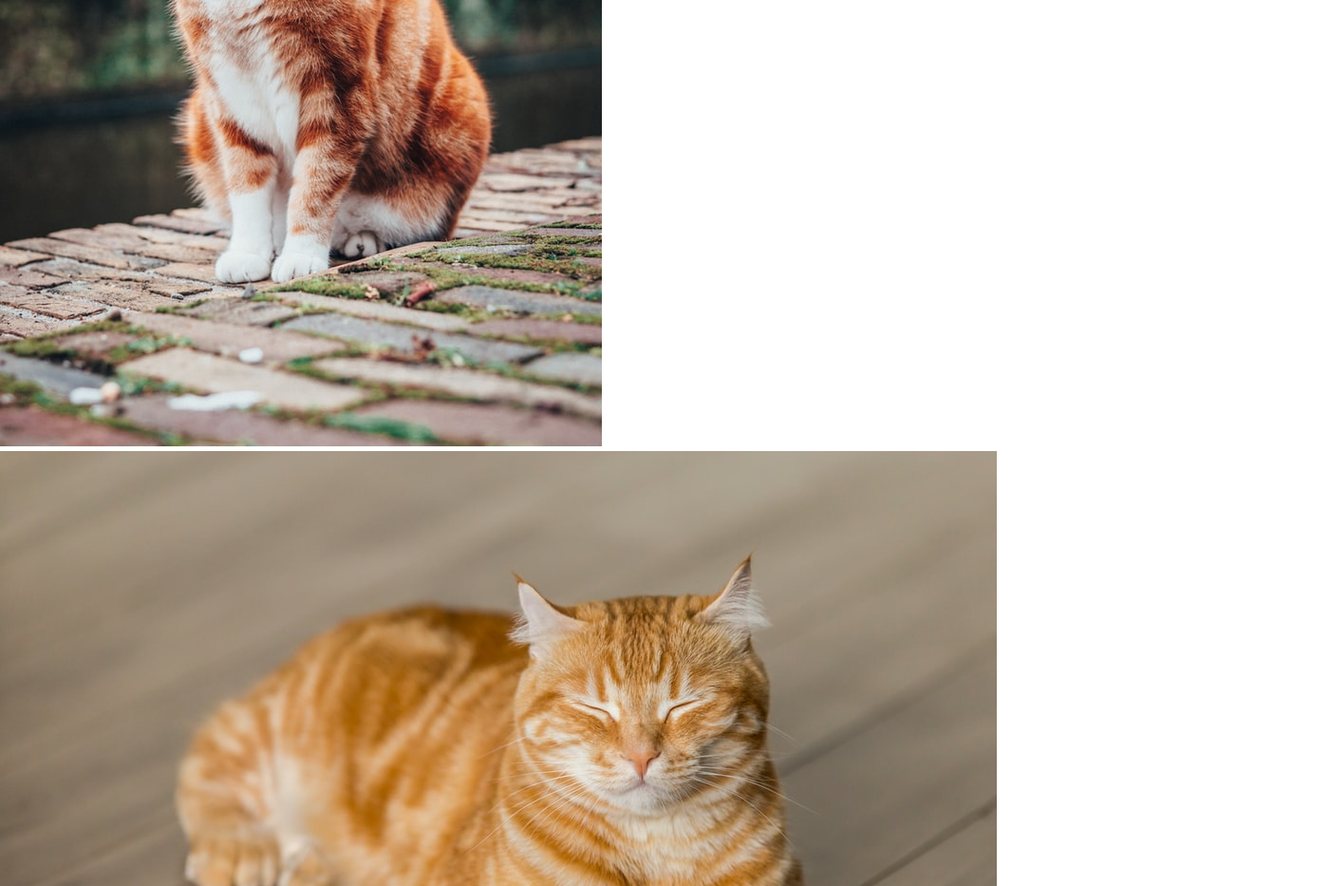
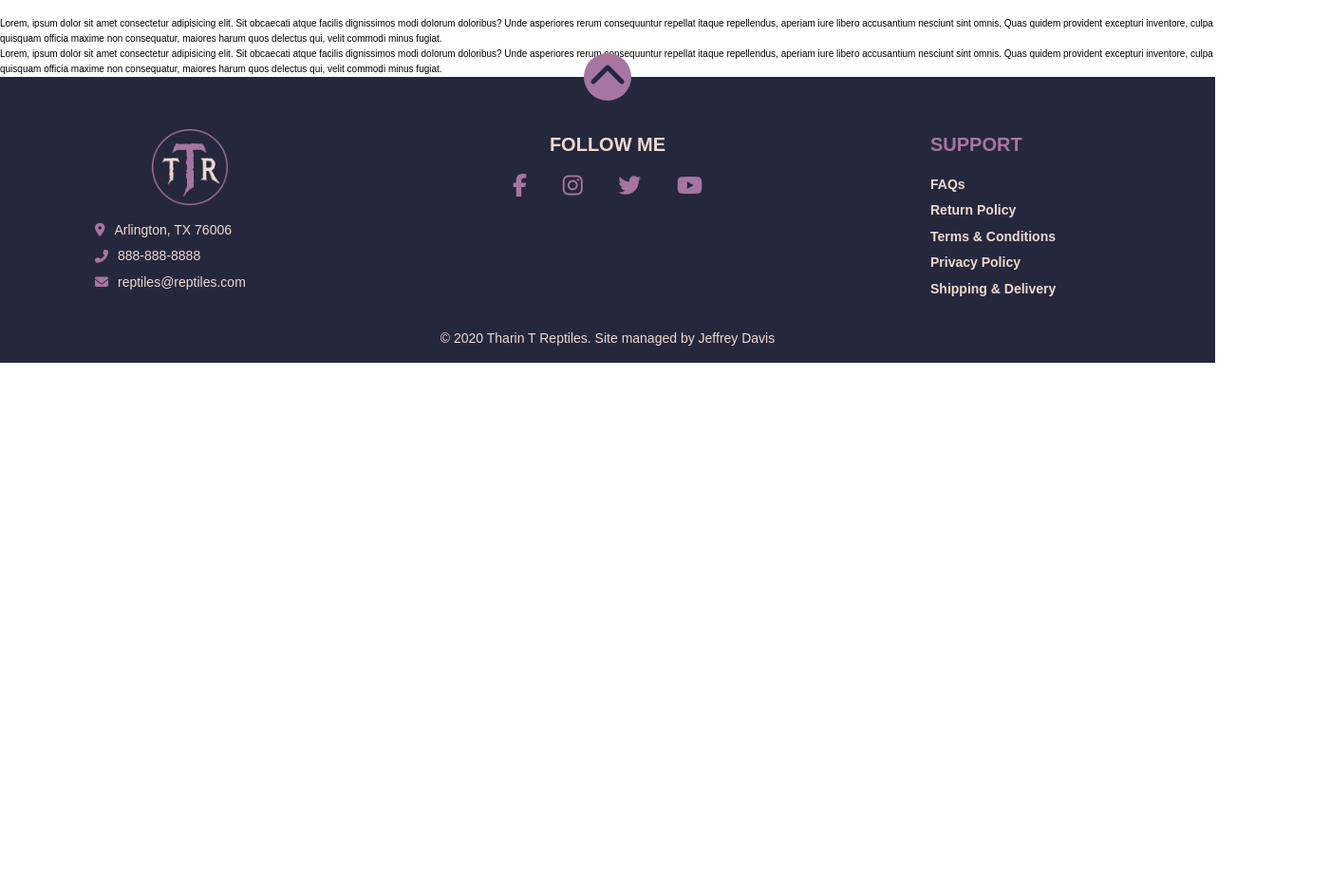
Before and after one commit to FeeterMcGeeter/tharinTReptiles, a website: page index.html in a window 1280 px wide. Shown: the part 2897-3830 px from the top of the page at 95% size, 1401 px wide, since content can reach past the window. After the commit the page ends 3279 px from the top, so only its background shows below. Drawn offline with nearby package versions, Linux system fonts and the light colour scheme.

Commit message:
styled footer

```diff
--- a/index.html
+++ b/index.html
@@ -203,11 +203,9 @@
     <!-- FOOTER -->
     <footer class="footer">
         <!-- BACK TO TOP OF PAGE -->
-        <div class="footer__btnToTop">
-            <a href="#home">
-                <i class="fas fa-chevron-up"></i>
-            </a>
-        </div>
+        <a href="#home" class="footer__btnToTop">
+            <i class="fas fa-chevron-up footer__btnToTop--icon"></i>
+        </a>
         <!-- CONTACT INFO -->
         <div class="footer__contact">
             <div class="footer__contact--logo">
--- a/sass/_base.scss
+++ b/sass/_base.scss
@@ -20,7 +20,7 @@ $bp-small: 37.5em; // 600px
 $bp-smallest: 31.25em; // 500px
 
 // MIXINS
-@mixin flexRowCenter {
+@mixin flexCenter {
     display: flex;
     justify-content: center;
     align-items: center;
@@ -76,6 +76,7 @@ body {
 }
 
 .heading-3 {
-    font-size: 1.8rem;
+    font-size: 2rem;
+    margin-bottom: 1.5rem;
     text-transform: uppercase;
 }
--- a/sass/_footer.scss
+++ b/sass/_footer.scss
@@ -1,32 +1,49 @@
 .footer {
     background-color: $color-dark;
-    height: 50rem;
+    padding: 0 10rem;
 
     display: grid;
-    grid-template-columns: 15rem repeat(3, 1fr) 15rem;
-    grid-template-rows: repeat(3, 1fr);
+    grid-template-columns: repeat(5, 1fr);
+    grid-template-rows: min-content 1fr min-content;
+    grid-column-gap: 2rem;
 
+    // BACK TO TOP BUTTON
     &__btnToTop {
         background-color: $color-primary-light;
         border-radius: 50%;
         width: 5rem;
         height: 5rem;
+        margin: -2.5rem auto 3rem auto;
+        text-decoration: none;
+        cursor: pointer;
+
         grid-column: 3 / 4;
+        display: grid;
 
-        a {
-
-        }
-
-        i {
+        &--icon {
             color: $color-dark;
             font-size: 4rem;
+            padding: .5rem;
+
+            justify-self: center;
+            align-self: center;
         }
     }
 
+    // CONTACT INFO
     &__contact {
+        grid-column: 1 / 2;
+        grid-row: 2 / 3;
 
         &--logo {
+            width: 8rem;
+            height: 8rem;
+            margin: 0 auto 1.5rem auto;
 
+            img {
+                width: 100%;
+                height: 100%;
+            }
         }
 
         &--info {
@@ -34,25 +51,39 @@
         }
 
         .contact {
+            display: flex;
+            align-items: center;
 
             i {
                 color: $color-primary-light;
+                font-size: 1.4rem;
+                margin-right: 1rem;
             }
 
             p {
                 color: $color-secondary;
+                font-size: 1.4rem;
+            }
+
+            &:not(:last-child) {
+                margin-bottom: .5rem;
             }
         }
     }
 
+    // SOCIAL MEDIA LINKS
     &__follow {
+        grid-column: 3 / 4;
+        grid-row: 2 / 3;
 
         &--heading {
             color: $color-secondary;
+            text-align: center;
         }
 
         &--list {
-
+            display: flex;
+            justify-content: space-between;
 
             &-icons {
 
@@ -60,22 +91,29 @@
 
             i {
                 color: $color-primary-light;
+                font-size: 2.4rem;
             }
         }
     }
 
+    // SUPPORT AND INFORMATION
     &__support {
-
+        grid-column: 5 / 6;
+        grid-row: 2 / 3;
 
         &--heading {
             color: $color-primary-light;
         }
 
         &--list {
-
+            list-style-type: none;
 
             &-item {
+                font-size: 1.4rem;
 
+                &:not(:last-child) {
+                    margin-bottom: .5rem;
+                }
             }
 
             .item-link {
@@ -86,10 +124,14 @@
         }
     }
 
+    // COPYRIGHT
     &__copyright {
         font-size: 1.4rem;
         color: $color-secondary;
         text-align: center;
-        margin-bottom: 2.5rem;
+        padding: 3rem 0 1.5rem 0;
+
+        grid-column: 2 / 5;
+        grid-row: 3 / 4;
     }
 }
--- /dev/null
+++ b/sass/_gallery.scss
@@ -0,0 +1,13 @@
+.gallery {
+
+    &__item {
+        width: 10rem;
+        height: 10rem;
+    }
+
+
+    &__img {
+        width: 100%;
+        height: 100%;
+    }
+}
--- a/sass/main.scss
+++ b/sass/main.scss
@@ -3,6 +3,7 @@
 @import "header";
 @import "hero";
 @import "about";
+@import "gallery";
 @import "reptiles";
 @import "card";
 @import "care";
```
Also changed, not shown: css/style.css.
